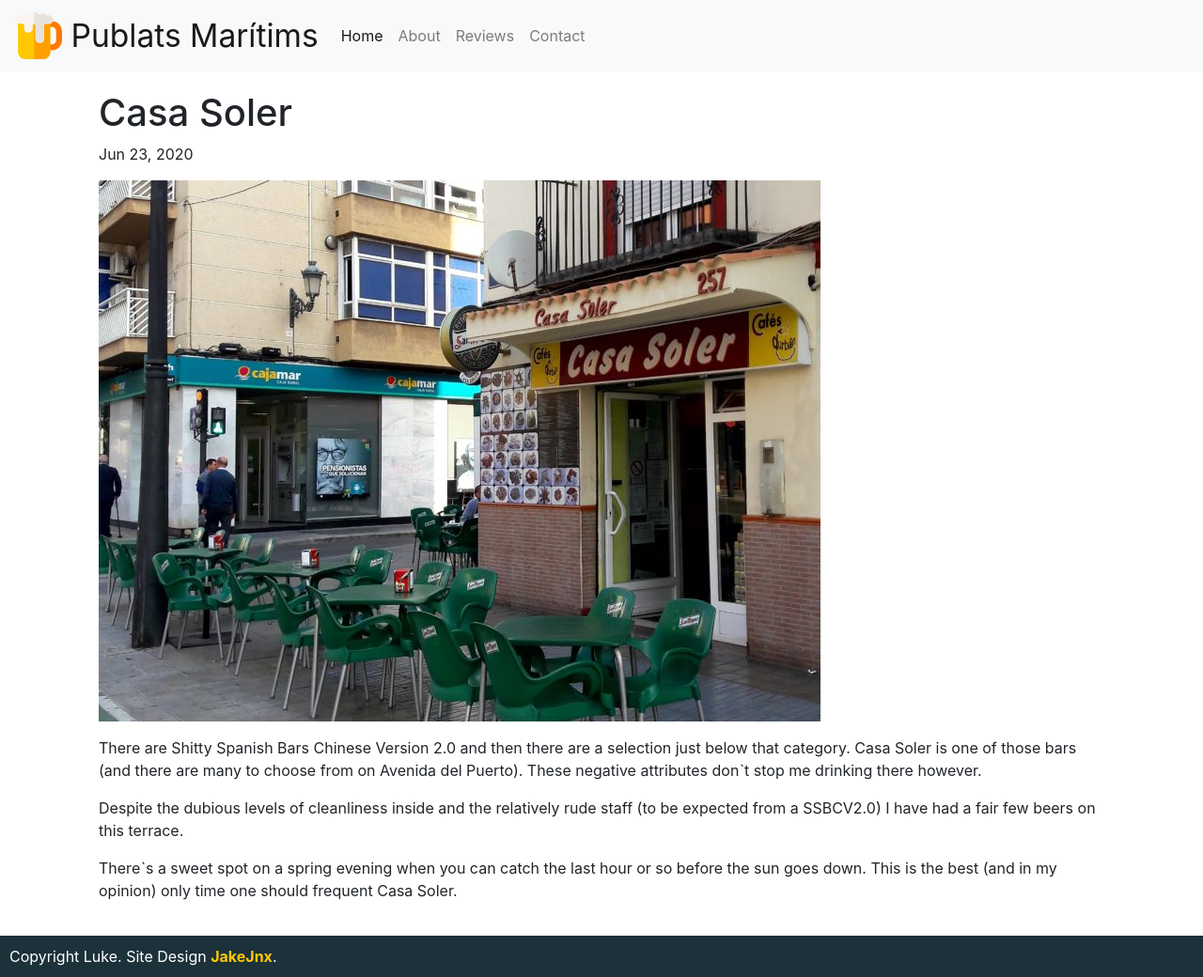
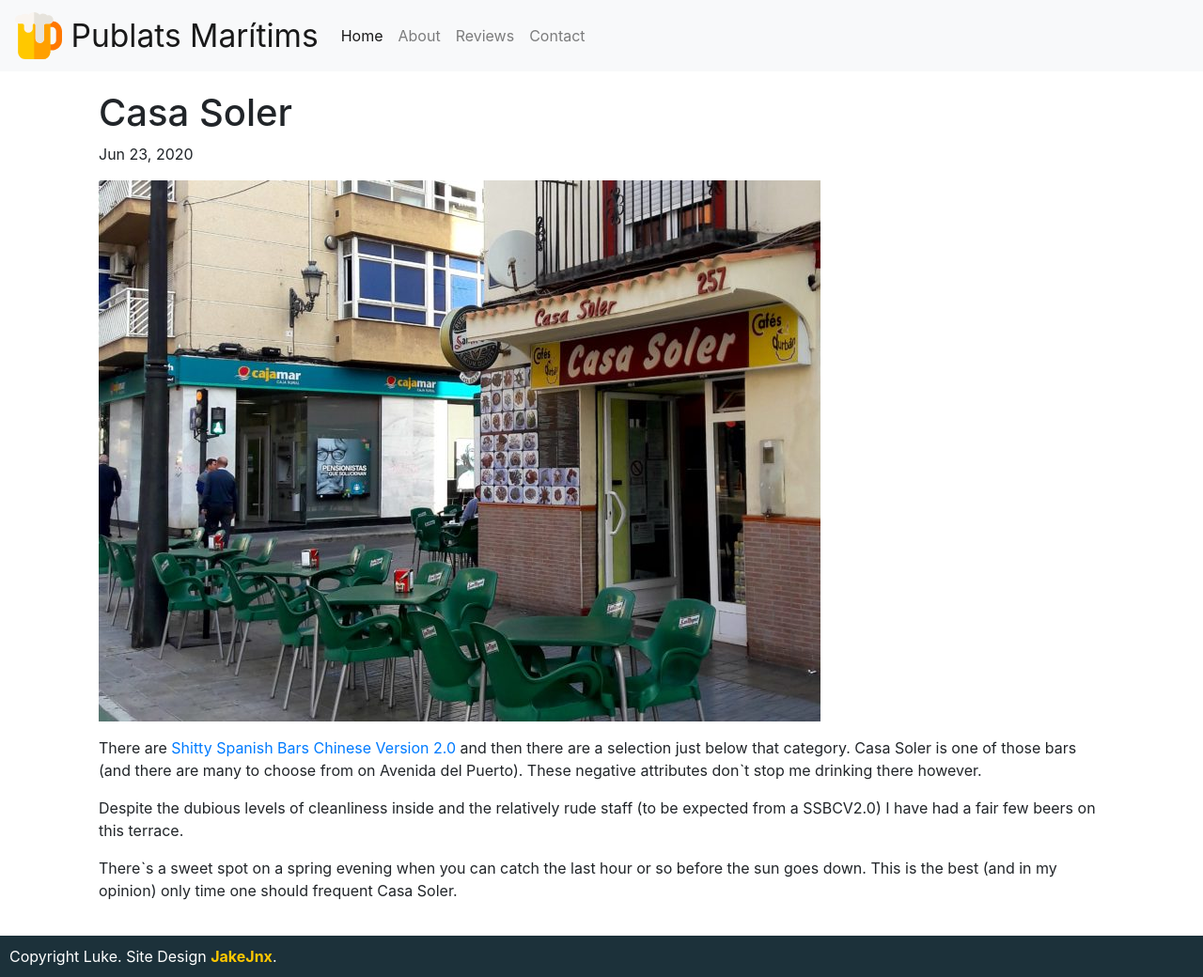
Before and after one commit to jakejnx/publats.com, a Jekyll site: the page built from _bars/casa-soler.markdown, in a window 1280 px wide. Shown: the whole page at 94% size. Built offline with Jekyll 4.4.1, drawn with Linux system fonts in a browser that asks for light colours; nearby versions of some CDN libraries; some of the changed lines change nothing that is shown.

Commit message:
Updated Casa Soler

```diff
--- a/_bars/casa-soler.markdown
+++ b/_bars/casa-soler.markdown
@@ -9,7 +9,7 @@ tags:
 
 ![20200220_130233-768x576.jpg](/uploads/20200220_130233-768x576.jpg)
 
-There are Shitty Spanish Bars Chinese Version 2.0 and then there are a selection just below that category. Casa Soler is one of those bars (and there are many to choose from on Avenida del Puerto). These negative attributes donˋt stop me drinking there however.
+There are [Shitty Spanish Bars Chinese Version 2.0](publats.com/shitty-spanish-bar-chinese-version-2-dot-0.html) and then there are a selection just below that category. Casa Soler is one of those bars (and there are many to choose from on Avenida del Puerto). These negative attributes donˋt stop me drinking there however.
 
 Despite the dubious levels of cleanliness inside and the relatively rude staff (to be expected from a SSBCV2.0) I have had a fair few beers on this terrace.
 
```
